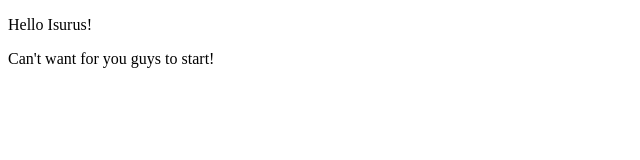
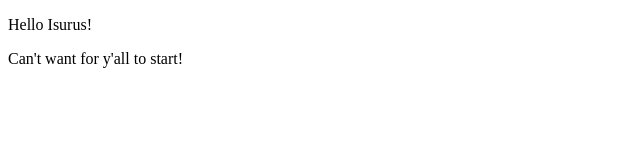
Before and after one commit to scottbromander/isurus-sample-1, a plain HTML site: page index.html in a window 1280 px wide. Shown: the full height of the page, 0-640 px from the left. Drawn offline with Linux system fonts and the light colour scheme.

Commit message:
updated to be more KC like

```diff
--- a/index.html
+++ b/index.html
@@ -6,6 +6,6 @@
   </head>
   <body>
     <p>Hello Isurus!</p>
-    <p>Can't want for you guys to start!</p>
+    <p>Can't want for y'all to start!</p>
   </body>
 </html>
```
